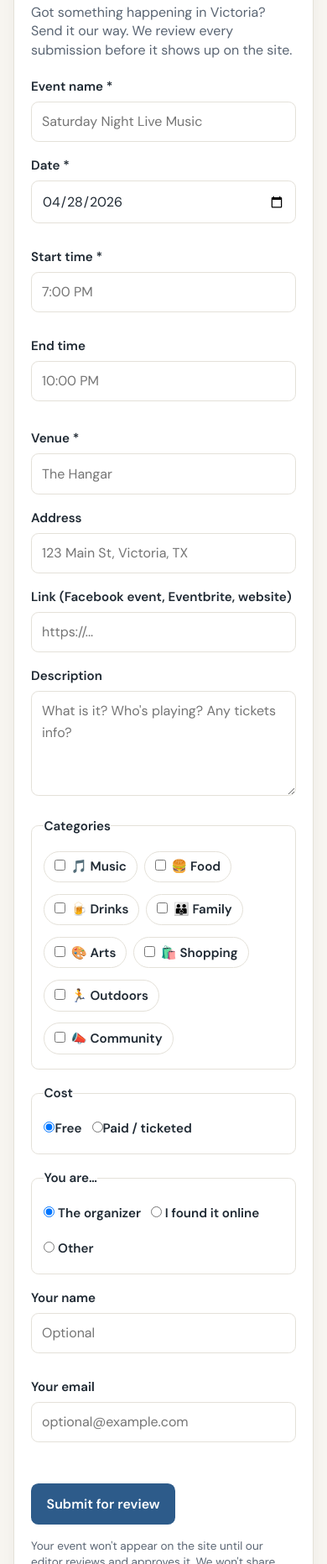
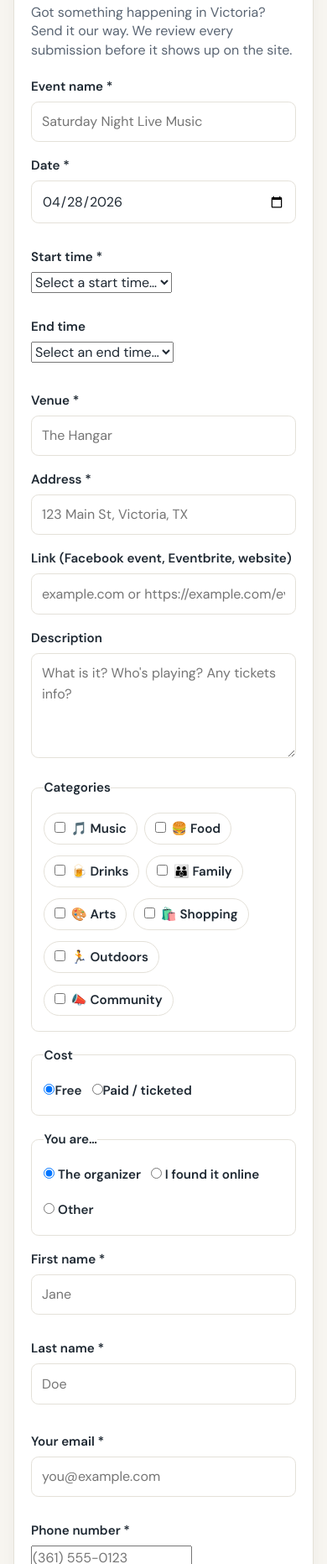
Before and after one commit to Tmpalori/thevic361, a website: page docs/submit.html in a window 390 px wide. Shown: the part 137-2000 px from the top of the page at 84% size. Drawn offline with Linux system fonts and the light colour scheme; no server answers.

Commit message:
Tighten submission form: required contact fields, time select, lenient URL
- Replace free-text time inputs with selects populated by 30-min slots
  spanning normal event hours (7:00 AM through 1:30 AM).
- Require address, first name, last name, email, and phone on the public
  submission. First/last/phone are stored on the payload JSON so no DB
  schema change is needed; submitter_name continues to be populated from
  the concatenated first+last for backward compat.
- Accept link/URL inputs without a scheme. Bare hosts like example.com or
  www.example.com are normalized to https://example.com server-side
  before storage; obvious non-http schemes (javascript:, data:, ...)
  are still rejected.
- Update existing tests and add coverage for URL normalization, address
  required, and the new required submitter contact fields.

```diff
--- a/docs/submit.html
+++ b/docs/submit.html
@@ -49,14 +49,16 @@
           </div>
           <div class="field">
             <label for="f-time">Start time *</label>
-            <input id="f-time" name="time" type="text" required maxlength="60"
-                   placeholder="7:00 PM">
+            <select id="f-time" name="time" required>
+              <option value="" disabled selected>Select a start time…</option>
+            </select>
             <p class="field-error" data-error-for="time"></p>
           </div>
           <div class="field">
             <label for="f-end">End time</label>
-            <input id="f-end" name="end_time" type="text" maxlength="60"
-                   placeholder="10:00 PM">
+            <select id="f-end" name="end_time">
+              <option value="" selected>Select an end time…</option>
+            </select>
           </div>
         </div>
 
@@ -68,15 +70,16 @@
         </div>
 
         <div class="field">
-          <label for="f-address">Address</label>
-          <input id="f-address" name="address" type="text" maxlength="300"
+          <label for="f-address">Address *</label>
+          <input id="f-address" name="address" type="text" required maxlength="300"
                  placeholder="123 Main St, Victoria, TX">
+          <p class="field-error" data-error-for="address"></p>
         </div>
 
         <div class="field">
           <label for="f-url">Link (Facebook event, Eventbrite, website)</label>
-          <input id="f-url" name="url" type="url" maxlength="500"
-                 placeholder="https://...">
+          <input id="f-url" name="url" type="text" maxlength="500"
+                 placeholder="example.com or https://example.com/event">
           <p class="field-error" data-error-for="url"></p>
         </div>
 
@@ -128,15 +131,31 @@
 
         <div class="field-row">
           <div class="field">
-            <label for="f-sub-name">Your name</label>
-            <input id="f-sub-name" name="submitter_name" type="text"
-                   maxlength="120" autocomplete="name" placeholder="Optional">
+            <label for="f-sub-first">First name *</label>
+            <input id="f-sub-first" name="submitter_first_name" type="text"
+                   required maxlength="60" autocomplete="given-name" placeholder="Jane">
+            <p class="field-error" data-error-for="submitter_first_name"></p>
           </div>
           <div class="field">
-            <label for="f-sub-email">Your email</label>
+            <label for="f-sub-last">Last name *</label>
+            <input id="f-sub-last" name="submitter_last_name" type="text"
+                   required maxlength="60" autocomplete="family-name" placeholder="Doe">
+            <p class="field-error" data-error-for="submitter_last_name"></p>
+          </div>
+        </div>
+
+        <div class="field-row">
+          <div class="field">
+            <label for="f-sub-email">Your email *</label>
             <input id="f-sub-email" name="submitter_email" type="email"
-                   maxlength="254" autocomplete="email" placeholder="optional@example.com">
+                   required maxlength="254" autocomplete="email" placeholder="you@example.com">
             <p class="field-error" data-error-for="submitter_email"></p>
+          </div>
+          <div class="field">
+            <label for="f-sub-phone">Phone number *</label>
+            <input id="f-sub-phone" name="submitter_phone" type="tel"
+                   required maxlength="40" autocomplete="tel" placeholder="(361) 555-0123">
+            <p class="field-error" data-error-for="submitter_phone"></p>
           </div>
         </div>
 
--- a/docs/submit.js
+++ b/docs/submit.js
@@ -30,6 +30,46 @@
     if (!fe) return;
     fe.textContent = msg;
     fe.hidden = false;
+  }
+
+  // Build the time options used by the start/end time selects. 30-minute
+  // increments covering normal event hours (7:00 AM – 1:30 AM next day) keep
+  // the list practical without forcing TBD on people who actually know.
+  function buildTimeOptions() {
+    const out = [];
+    // 7am through midnight, then 12:30am, 1:00am, 1:30am as late-night slots.
+    const slots = [];
+    for (let h = 7; h <= 23; h++) slots.push(h * 60, h * 60 + 30);
+    slots.push(24 * 60, 24 * 60 + 30, 25 * 60, 25 * 60 + 30); // 12:00am, 12:30am, 1:00am, 1:30am
+    for (const m of slots) {
+      const hh = Math.floor(m / 60) % 24;
+      const mm = m % 60;
+      const ampm = hh < 12 ? 'AM' : 'PM';
+      const h12 = ((hh + 11) % 12) + 1;
+      const label = `${h12}:${String(mm).padStart(2, '0')} ${ampm}`;
+      out.push(label);
+    }
+    return out;
+  }
+
+  function populateTimeSelects() {
+    const opts = buildTimeOptions();
+    const start = $('#f-time');
+    const end = $('#f-end');
+    if (start) {
+      for (const t of opts) {
+        const o = document.createElement('option');
+        o.value = t; o.textContent = t;
+        start.appendChild(o);
+      }
+    }
+    if (end) {
+      for (const t of opts) {
+        const o = document.createElement('option');
+        o.value = t; o.textContent = t;
+        end.appendChild(o);
+      }
+    }
   }
 
   // Load Cloudflare Turnstile script and render the widget if a site key is
@@ -81,6 +121,9 @@
     };
     const free = (document.querySelector('input[name="free"]:checked') || {}).value === 'true';
     const submitter_kind = (document.querySelector('input[name="submitter_kind"]:checked') || {}).value || 'other';
+    const first = get('submitter_first_name');
+    const last = get('submitter_last_name');
+    const combinedName = [first, last].map(s => (s || '').trim()).filter(Boolean).join(' ');
     return {
       name: get('name'),
       date: get('date'),
@@ -93,8 +136,11 @@
       icons: collectIcons(),
       free,
       submitter_kind,
-      submitter_name: get('submitter_name'),
+      submitter_first_name: first,
+      submitter_last_name: last,
+      submitter_name: combinedName,
       submitter_email: get('submitter_email'),
+      submitter_phone: get('submitter_phone'),
       company: get('company'),
       elapsed_ms: Date.now() - FORM_LOAD_TS,
       turnstile_token: turnstileToken
@@ -173,6 +219,7 @@
   }
 
   async function init() {
+    populateTimeSelects();
     const form = $('#submit-form');
     if (form) form.addEventListener('submit', handleSubmit);
     wireResetForAnother();
@@ -202,7 +249,7 @@
   // Test hook — exposes the form collector + token setter for jsdom tests.
   if (typeof window !== 'undefined') {
     window.__vic361Submit = {
-      collectForm, setTurnstileToken, FORM_LOAD_TS
+      collectForm, setTurnstileToken, FORM_LOAD_TS, buildTimeOptions, populateTimeSelects
     };
   }
 })();
--- a/server/db.js
+++ b/server/db.js
@@ -60,7 +60,10 @@ export function normalizePayload(input) {
     url: s(input.url, 500),
     description: s(input.description, 2000),
     icons,
-    free: Boolean(input.free)
+    free: Boolean(input.free),
+    submitter_first_name: s(input.submitter_first_name, 60),
+    submitter_last_name: s(input.submitter_last_name, 60),
+    submitter_phone: s(input.submitter_phone, 40)
   };
 }
 
```
Also changed, not shown: server/validate.js (+62 -6 lines), tests/submissions_api.test.js (+52 -0 lines), tests/submit_form.test.js (+10 -2 lines).
